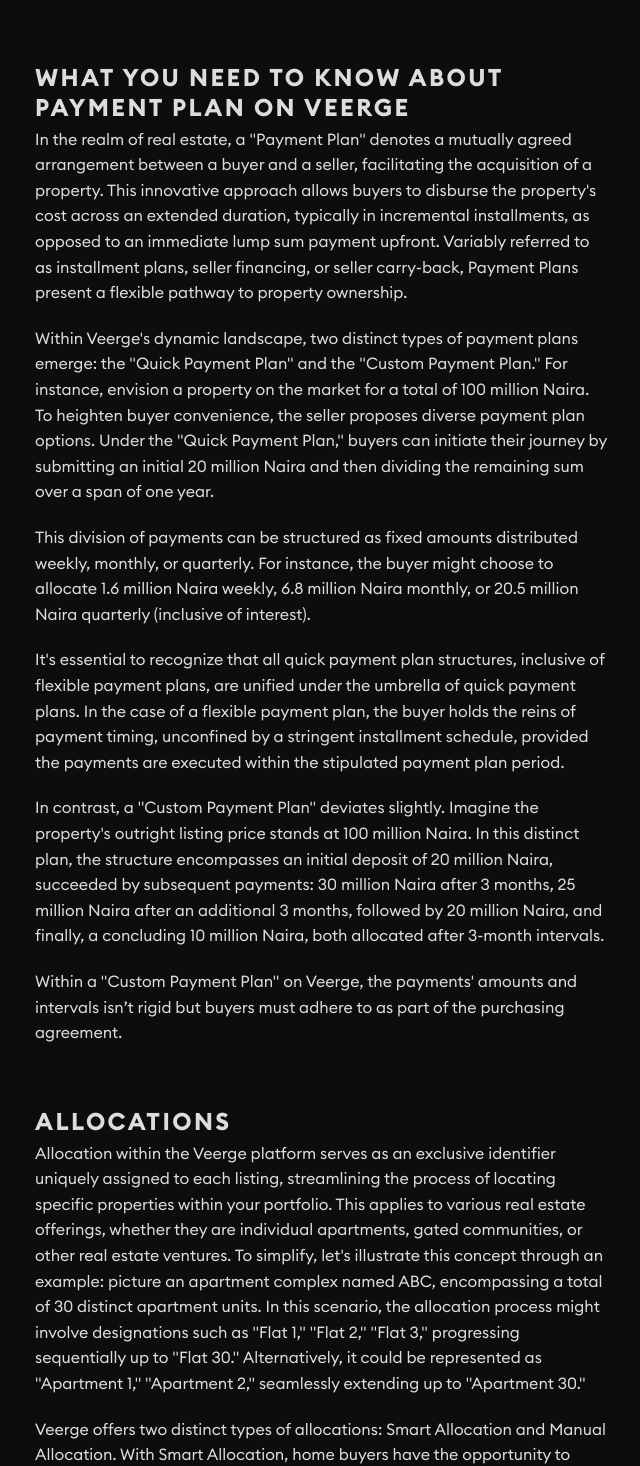
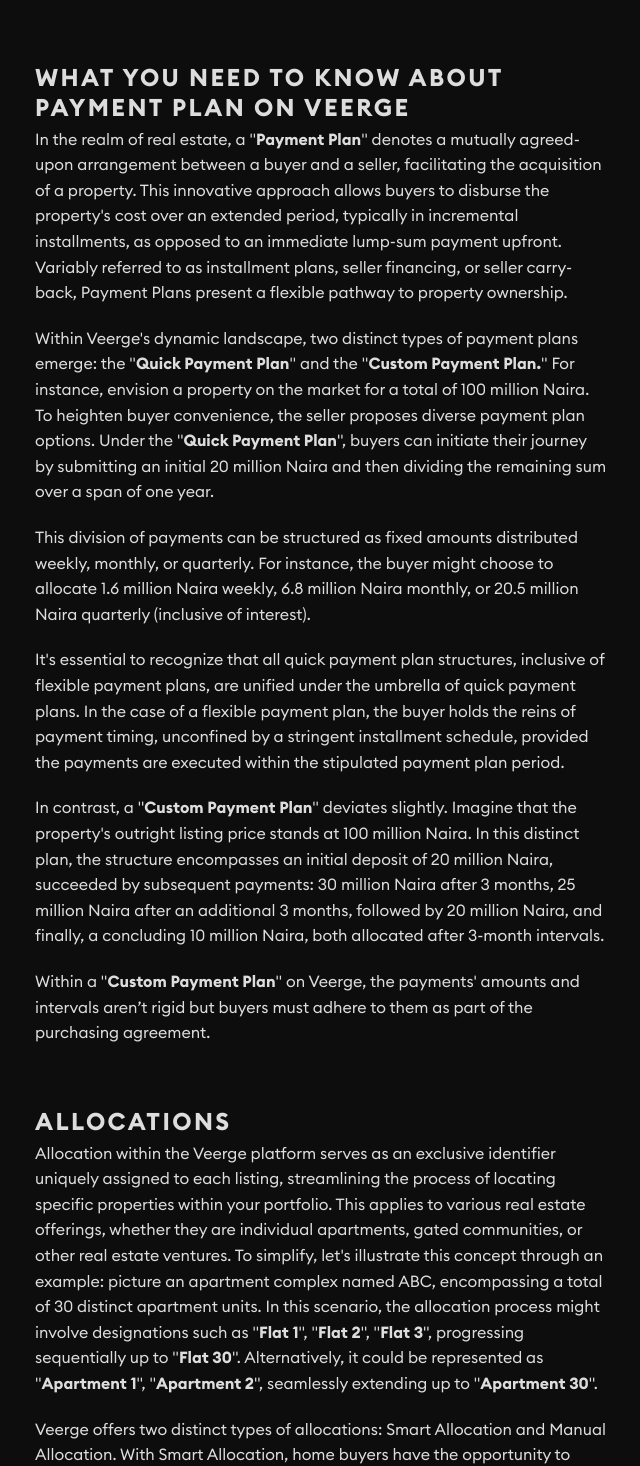
Before and after one commit to damiekanola/help-centre, a React (Create React App) app: page /listings/overview in a window 1280 px wide. Shown: the part 1648-3114 px from the top of the page, without its empty margins (319-959 px from the left). Built offline with nearby package versions, Linux system fonts and the light colour scheme.

Commit message:
update: updated content

```diff
--- a/src/pages/Approved/Approved.js
+++ b/src/pages/Approved/Approved.js
@@ -92,8 +92,8 @@ const Approved = () => {
             wallet at each billing cycle.
           </Text>
           <Text as="p" marginTop="20px">
-            Once you have chosen your subscription, the following step entails initiating the
-            migration of your business processes to the Veerge platform.
+            Once you have chosen your subscription, the following step entails the processes of
+            migrating your business to the Veerge platform.
           </Text>
         </Text>
       </Box>
--- a/src/pages/lead&account/sendAnOffer/sendAnOffer.js
+++ b/src/pages/lead&account/sendAnOffer/sendAnOffer.js
@@ -75,7 +75,7 @@ const SendAnOffer = () => {
             application.
           </Text>
           <Text as="p" marginTop="20px">
-            Navigating this process involves several steps, which will be outlined below:
+            Navigating this process involves several steps which will be outlined below:
           </Text>
         </Text>
       </Box>
--- a/src/pages/listings/Overview/Overview.jsx
+++ b/src/pages/listings/Overview/Overview.jsx
@@ -1,4 +1,4 @@
-import {Box, Text, useToast} from '@chakra-ui/react';
+import {Box, Link, Text, useToast} from '@chakra-ui/react';
 import React, {useRef} from 'react';
 import RightNav from '../../../components/Listings/RightNav';
 import LeftNav from '../../../components/Leftsidenav/Leftsidenav';
@@ -69,21 +69,21 @@ const Overview = () => {
             Imagine this as your grand podium, a spotlight-stealing stage for showcasing the
             transformative development projects you've masterfully orchestrated throughout time –
             both the trailblazing achievements of the past and the radiant promises of the present.
-            These listings transcend mere descriptive summaries; Each project description demands
+            These listings transcend mere descriptive summaries; each project description demands
             your utmost attention, an infusion of vitality that breathes life into every word. Never
             lose sight of the fact that each listing surpasses the status of a mere item to check
-            off on a to-do list. It is your personal saga, a narrative of your journey and a
+            off on a to-do list. It is your personal saga, a narrative of your journey, and a
             proclamation of your intent.
           </Text>
         </Text>
       </Box>
       <Box pt="30px" id="listings" ref={listingsRef}>
-        <Text className="content_head">WHAT IS THE DIFFERENCE BETWEEN UNIT & A LISTING</Text>
+        <Text className="content_head">WHAT IS THE DIFFERENCE BETWEEN UNIT & A LISTING?</Text>
         <Text className="content">
           <Text as="p">
-            Distinguishing between a "<b>unit</b>" and a "<b>listing</b>" is essential to grasp the
-            dynamics of real estate. A "<b>listing</b>" represents a comprehensive portrayal of a
-            property available for sale, rent, or investment. Notably, a "<b>listing</b>" can
+            Distinguishing between a "<b>unit</b>" and a "<b>listing</b>" is essential to grasping
+            the dynamics of real estate. A "<b>listing</b>" represents a comprehensive portrayal of
+            a property available for sale, rent, or investment. Notably, a "<b>listing</b>" can
             encompass multiple individual "<b>units</b>," creating a framework for properties like
             multifamily apartments, apartment complexes, or estates.
           </Text>
@@ -113,20 +113,20 @@ const Overview = () => {
         <Text className="content_head">WHAT YOU NEED TO KNOW ABOUT PAYMENT PLAN ON VEERGE</Text>
         <Text className="content">
           <Text as="p">
-            In the realm of real estate, a "Payment Plan" denotes a mutually agreed arrangement
-            between a buyer and a seller, facilitating the acquisition of a property. This
-            innovative approach allows buyers to disburse the property's cost across an extended
-            duration, typically in incremental installments, as opposed to an immediate lump sum
+            In the realm of real estate, a "<b>Payment Plan</b>" denotes a mutually agreed-upon
+            arrangement between a buyer and a seller, facilitating the acquisition of a property.
+            This innovative approach allows buyers to disburse the property's cost over an extended
+            period, typically in incremental installments, as opposed to an immediate lump-sum
             payment upfront. Variably referred to as installment plans, seller financing, or seller
             carry-back, Payment Plans present a flexible pathway to property ownership.
           </Text>
           <Text as="p" marginTop="20px">
-            Within Veerge's dynamic landscape, two distinct types of payment plans emerge: the
-            "Quick Payment Plan" and the "Custom Payment Plan." For instance, envision a property on
-            the market for a total of 100 million Naira. To heighten buyer convenience, the seller
-            proposes diverse payment plan options. Under the "Quick Payment Plan," buyers can
-            initiate their journey by submitting an initial 20 million Naira and then dividing the
-            remaining sum over a span of one year.
+            Within Veerge's dynamic landscape, two distinct types of payment plans emerge: the "
+            <b>Quick Payment Plan</b>" and the "<b>Custom Payment Plan.</b>" For instance, envision
+            a property on the market for a total of 100 million Naira. To heighten buyer
+            convenience, the seller proposes diverse payment plan options. Under the "
+            <b>Quick Payment Plan</b>", buyers can initiate their journey by submitting an initial
+            20 million Naira and then dividing the remaining sum over a span of one year.
           </Text>
           <Text as="p" marginTop="20px">
             This division of payments can be structured as fixed amounts distributed weekly,
@@ -142,16 +142,16 @@ const Overview = () => {
             stipulated payment plan period.
           </Text>
           <Text as="p" marginTop="20px">
-            In contrast, a "Custom Payment Plan" deviates slightly. Imagine the property's outright
-            listing price stands at 100 million Naira. In this distinct plan, the structure
-            encompasses an initial deposit of 20 million Naira, succeeded by subsequent payments: 30
-            million Naira after 3 months, 25 million Naira after an additional 3 months, followed by
-            20 million Naira, and finally, a concluding 10 million Naira, both allocated after
-            3-month intervals.
+            In contrast, a "<b>Custom Payment Plan</b>" deviates slightly. Imagine that the
+            property's outright listing price stands at 100 million Naira. In this distinct plan,
+            the structure encompasses an initial deposit of 20 million Naira, succeeded by
+            subsequent payments: 30 million Naira after 3 months, 25 million Naira after an
+            additional 3 months, followed by 20 million Naira, and finally, a concluding 10 million
+            Naira, both allocated after 3-month intervals.
           </Text>
           <Text as="p" marginTop="20px">
-            Within a "Custom Payment Plan" on Veerge, the payments' amounts and intervals isn’t
-            rigid but buyers must adhere to as part of the purchasing agreement.
+            Within a "<b>Custom Payment Plan</b>" on Veerge, the payments' amounts and intervals
+            aren’t rigid but buyers must adhere to them as part of the purchasing agreement.
           </Text>
         </Text>
       </Box>
@@ -166,9 +166,10 @@ const Overview = () => {
             individual apartments, gated communities, or other real estate ventures. To simplify,
             let's illustrate this concept through an example: picture an apartment complex named
             ABC, encompassing a total of 30 distinct apartment units. In this scenario, the
-            allocation process might involve designations such as "Flat 1," "Flat 2," "Flat 3,"
-            progressing sequentially up to "Flat 30." Alternatively, it could be represented as
-            "Apartment 1," "Apartment 2," seamlessly extending up to "Apartment 30."
+            allocation process might involve designations such as "<b>Flat 1</b>", "<b>Flat 2</b>",
+            "<b>Flat 3</b>", progressing sequentially up to "<b>Flat 30</b>". Alternatively, it
+            could be represented as "<b>Apartment 1</b>", "<b>Apartment 2</b>", seamlessly extending
+            up to "<b>Apartment 30</b>".
           </Text>
           <Text as="p" marginTop="20px">
             Veerge offers two distinct types of allocations: Smart Allocation and Manual Allocation.
@@ -208,7 +209,7 @@ const Overview = () => {
             while the investment company owns the remaining <b>40 units</b>. In this context, it's
             astute to segregate your <b>60 units</b> from the investment company's 40. This
             separation is pivotal as it forestalls any inadvertent sales, which could complicate
-            matters, considering these units were never intended for sale.
+            matters considering these units were never intended for sale.
           </Text>
           <Text as="p" marginTop="20px">
             Another common scenario arises when certain units have already been sold before
@@ -220,14 +221,14 @@ const Overview = () => {
           </Text>
           <Text as="p" marginTop="20px">
             For a step-by-step guide on archiving units, please follow this{' '}
-            <a
+            <Link
               target="_blank"
+              rel="noopener noreferrer"
               href="https://matador-support-seven.vercel.app/listings/archive_unit"
+              color="#ff0"
             >
-              <Text as="span" color="#8486f2">
-                link
-              </Text>
-            </a>
+              link
+            </Link>
             . This crucial feature ensures your property management remains streamlined and
             transparent, safeguarding against unintended transactions and simplifying your real
             estate operations.
@@ -241,7 +242,7 @@ const Overview = () => {
           <Text as="p">
             Inspections on Veerge represent a paradigm shift from the norm that many property
             development companies are accustomed to. It is, in essence, the bedrock upon which the
-            entire process stands, an unparalleled facet that sets it leagues apart. Allow me to
+            entire process stands - an unparalleled facet that sets it leagues apart. Allow me to
             elaborate.
           </Text>
           <Text as="p" marginTop={'20px'}>
@@ -251,7 +252,7 @@ const Overview = () => {
             its peak. One aspect that distinguishes it is the post-inspection feedback mechanism—a
             prompt akin to how Uber seeks your input after a trip.
           </Text>
-          <Text as="p" marginTop={'20px'} fontStyle={'italic'}>
+          <Text as="p" marginTop={'20px'} fontStyle={'italic'} fontWeight={'500'}>
             “Tell us about your experience on site yesterday”
           </Text>
           <Text as="p" marginTop={'20px'}>
@@ -267,11 +268,12 @@ const Overview = () => {
             about spotting leaks in your business strategy. If a consistent pattern of complaints or
             requests emerges, it's an indicator of an underserved market or an existing gap. Veerge
             doesn't just inform; it empowers you to take timely action. It's the symbiotic dance
-            between operational efficiency and strategic planning. Bear in mind, every individual
-            with access holds the key to this repository of insight, a repository that molds future
-            decisions. Here's the pinnacle of Veerge's intelligence: It's predictive. If a customer
-            enters your site, offers less-than-stellar feedback, and then modifies their payment
-            behavior after the visit, Veerge can unravel the threads connecting these actions.
+            between operational efficiency and strategic planning. Bear in mind that every
+            individual with access holds the key to this repository of insight, a repository that
+            molds future decisions. Here's the pinnacle of Veerge's intelligence: It's predictive.
+            If a customer enters your site, offers less-than-stellar feedback, and then modifies
+            their payment behavior after the visit, Veerge can unravel the threads connecting these
+            actions.
           </Text>
           <Text as="p" marginTop={'20px'}>
             In essence, Veerge's inspection system transcends the ordinary. It's an embodiment of
```
Also changed, not shown: src/pages/Ticketing/Ticketing.js (+12 -15 lines), src/assets/images/sendOffer/send-an-offer-1(old).png (added), src/assets/images/sendOffer/send-an-offer-1.png.
